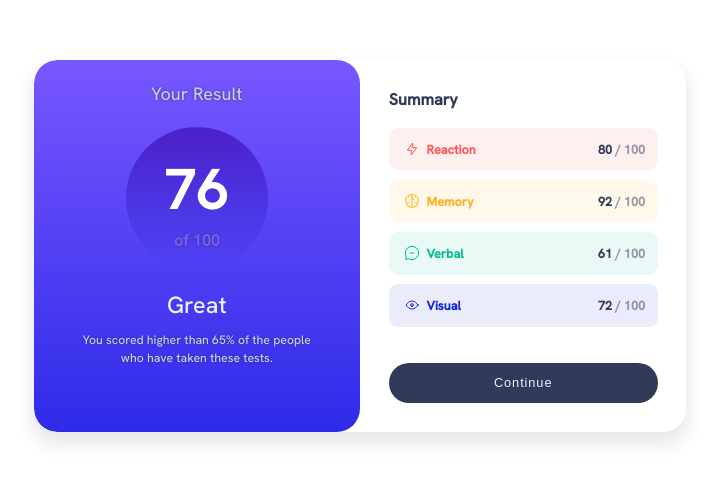
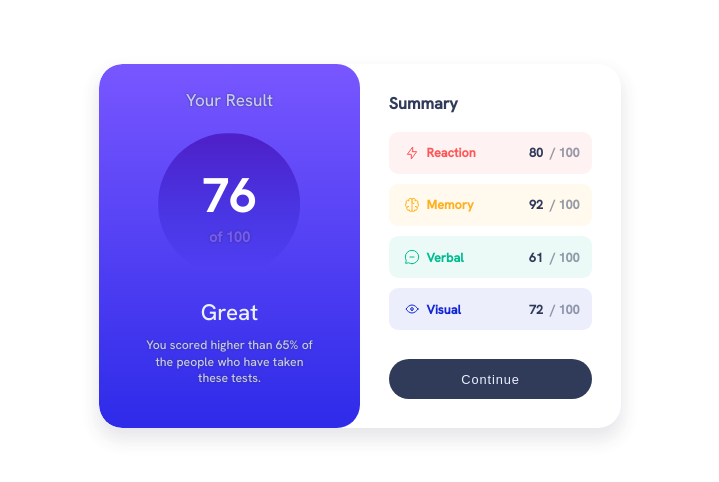
Before and after one commit to jarher/resultSummaryComponent, a plain HTML site: page index.html in a window 1280 px wide. Shown: the part 154-636 px from the top of the page, without its empty margins (280-999 px from the left). Drawn offline with Linux system fonts and the light colour scheme.

Commit message:
desktop css styles finished

```diff
--- a/assets/css/result.css
+++ b/assets/css/result.css
@@ -46,7 +46,7 @@ svg {
 .total {
   left: 0;
   right: 0;
-  bottom: 1rem;
+  bottom: 1.3rem;
   text-align: center;
   color: var(--Light-slate-blue);
   font-size: 0.9rem;
@@ -80,8 +80,27 @@ svg {
   }
 }
 @media (min-width: 1024px) {
+  .result-container {
+    padding: 1.4rem;
+  }
+  .result-title {
+    font-size: 0.95rem;
+  }
+  .result-number {
+    font-size: 2.7rem;
+  }
+  .result-message span:nth-child(1) {
+    font-size: 1.25rem;
+  }
   .result-message span:nth-child(2) {
     font-size: 0.68rem;
-    line-height: 1rem;
+    line-height: 0.9rem;
+    margin-left: auto;
+    margin-right: auto;
+    width: 95%;
+  }
+  .total {
+    bottom: 1.6rem;
+    font-size: 0.8rem;
   }
 }
--- a/assets/css/styles.css
+++ b/assets/css/styles.css
@@ -46,7 +46,7 @@ body {
 }
 @media (min-width: 1024px) {
   main {
-    width: 51%;
+    width: 29rem;
     border-radius: 1.3rem;
   }
 }
--- a/assets/css/summary.css
+++ b/assets/css/summary.css
@@ -34,6 +34,7 @@ dd {
 }
 dd b {
   color: var(--Dark-gray-blue);
+  margin-right: 0.2rem;
 }
 dt::before,
 dt + dd::before {
@@ -52,19 +53,20 @@ dt {
 }
 .reaction-dt::before,
 .reaction-dt + dd::before {
-  background-color: hsla(0, 100%, 67%, 0.085);
+  background-color: hsla(0, 100%, 67%, 0.075);
 }
+
 .memory-dt::before,
 .memory-dt + dd::before {
-  background-color: hsla(39, 100%, 56%, 0.085);
+  background-color: hsla(39, 100%, 56%, 0.075);
 }
 .verbal-dt::before,
 .verbal-dt + dd::before {
-  background-color: hsla(166, 100%, 37%, 0.085);
+  background-color: hsla(166, 100%, 37%, 0.075);
 }
 .visual-dt::before,
 .visual-dt + dd::before {
-  background-color: hsla(234, 85%, 45%, 0.085);
+  background-color: hsla(234, 85%, 45%, 0.075);
 }
 .reaction-dt {
   background-image: url("../images/icon-reaction.svg");
@@ -135,6 +137,6 @@ button:focus {
   button {
     font-size: 0.7125rem;
     font-weight: 500;
-    margin-top: 2rem;
+    margin-top: 1.6rem;
   }
 }
--- /dev/null
+++ b/assets/js/index.js
@@ -0,0 +1,25 @@
+async function getData() {
+  const res = await fetch("../../data.json");
+  return res.json();
+}
+function asignClass(category) {
+  if (category === "Reaction") return "reaction-dt";
+  if (category === "Memory") return "memory-dt";
+  if (category === "Verbal") return "verbal-dt";
+  if (category === "Visual") return "visual-dt";
+}
+
+function template({ category, score, icon }) {
+  return `<dt class="${asignClass(category)}">${category}</dt>
+        <dd><b>${score}</b> / 100</dd>`;
+}
+async function insertInDOM() {
+  const res = await getData();
+  const categories = res.reduce(
+    (acc, current) => (acc += template(current)),
+    ""
+  );
+  document.querySelector("dl").innerHTML = categories;
+}
+
+insertInDOM();
--- a/index.html
+++ b/index.html
@@ -36,19 +36,11 @@
     </div>
     <div class="summary-content">
       <h1>Summary</h1>
-      <dl>
-        <dt class="reaction-dt">Reaction</dt>
-        <dd><b>80</b> / 100</dd>
-        <dt class="memory-dt">Memory</dt>
-        <dd><b>92</b> / 100</dd>
-        <dt class="verbal-dt">Verbal</dt>
-        <dd><b>61</b> / 100</dd>
-        <dt class="visual-dt">Visual</dt>
-        <dd><b>72</b> / 100</dd>
-      </dl>
+      <dl></dl>
       <button>Continue</button>
     </div>
   </main>
+  <script src="./assets/js/index.js"></script>
 </body>
 
 </html>
```
